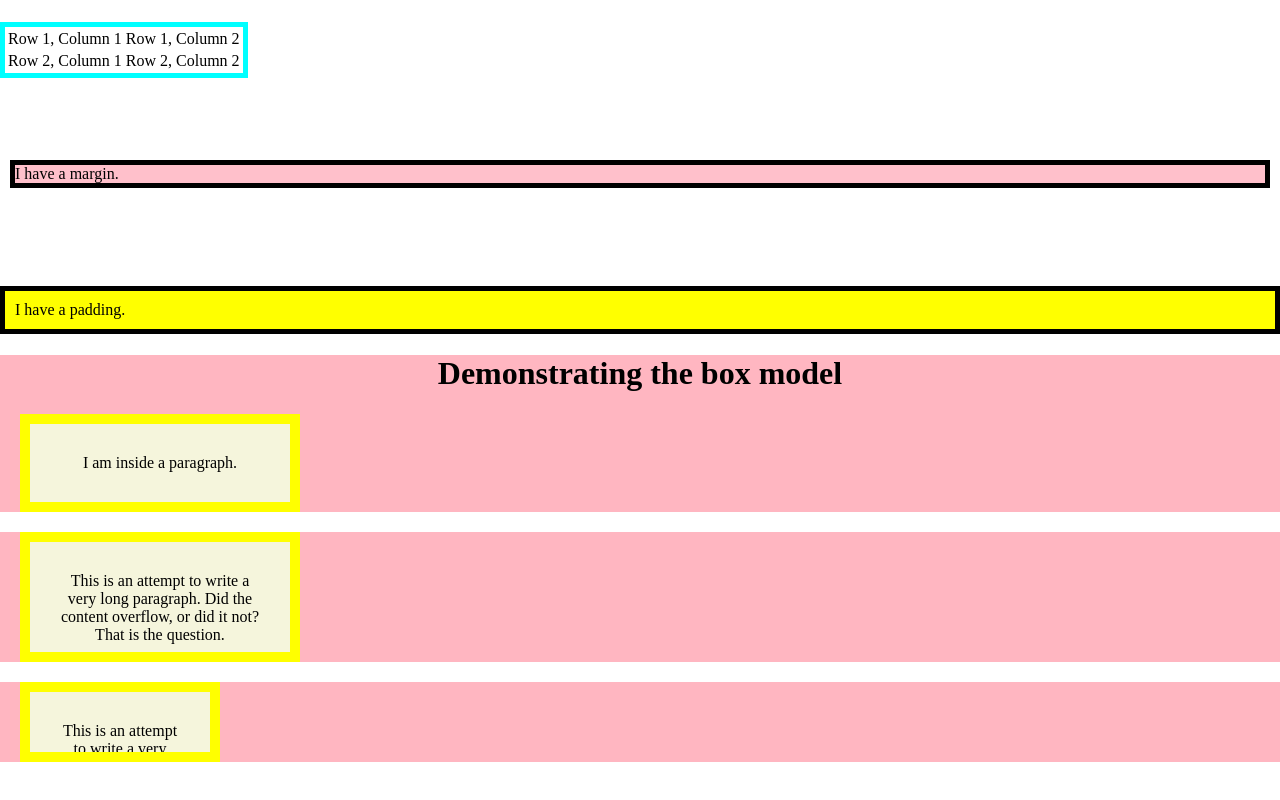
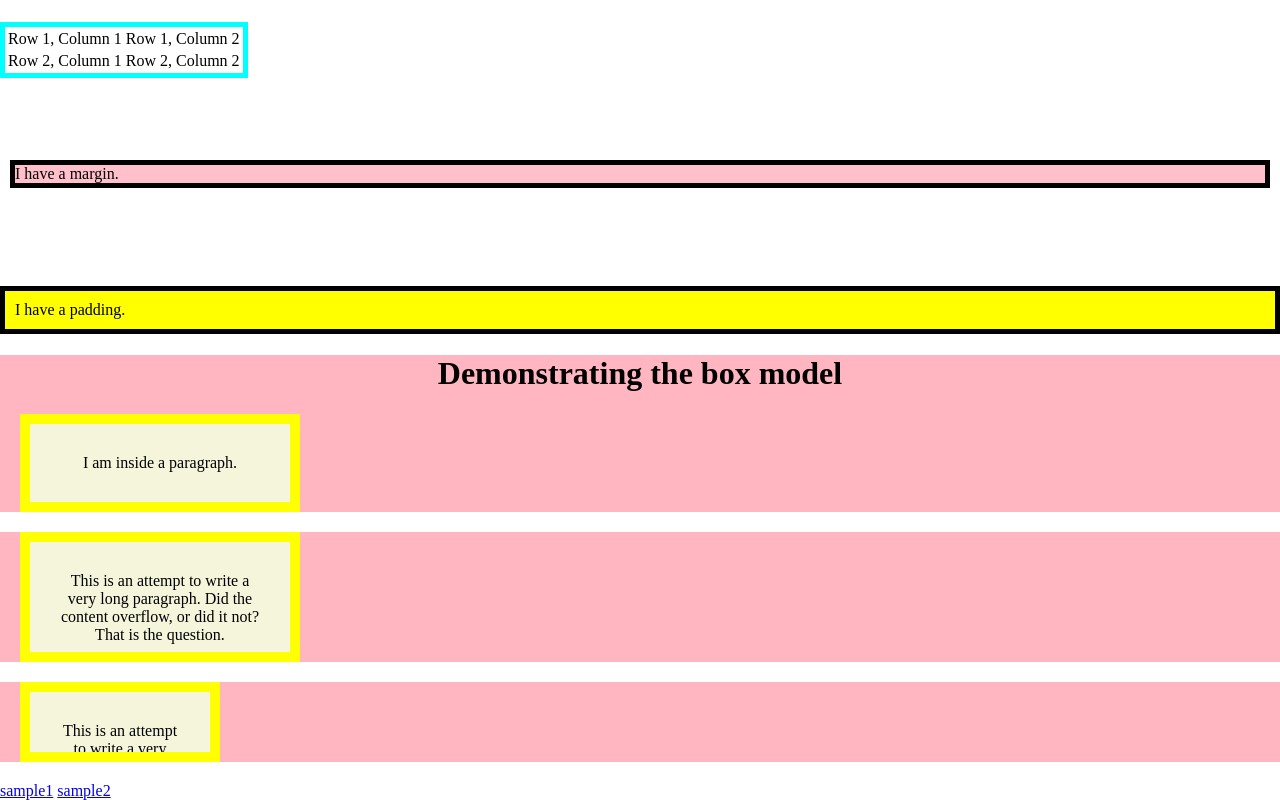
Before and after one commit to parrotonapierat/No-typing, a plain HTML site: page index.html in a window 1280 px wide. Shown: the part 1669-2469 px from the top of the page. Drawn offline with Linux system fonts and the light colour scheme.

Commit message:
Update index.html

```diff
--- a/index.html
+++ b/index.html
@@ -278,5 +278,7 @@
       <div class="div-box overflow box-sizing">
          <p>This is an attempt to write a very long paragraph. Did the content overflow, or did it not? That is the question.</p>
       </div>
+	   <a href="5-floating-sample1.html">sample1</a>
+	    <a href="5-floating-sample2.html">sample2</a>
    </body>
 </html>
```
